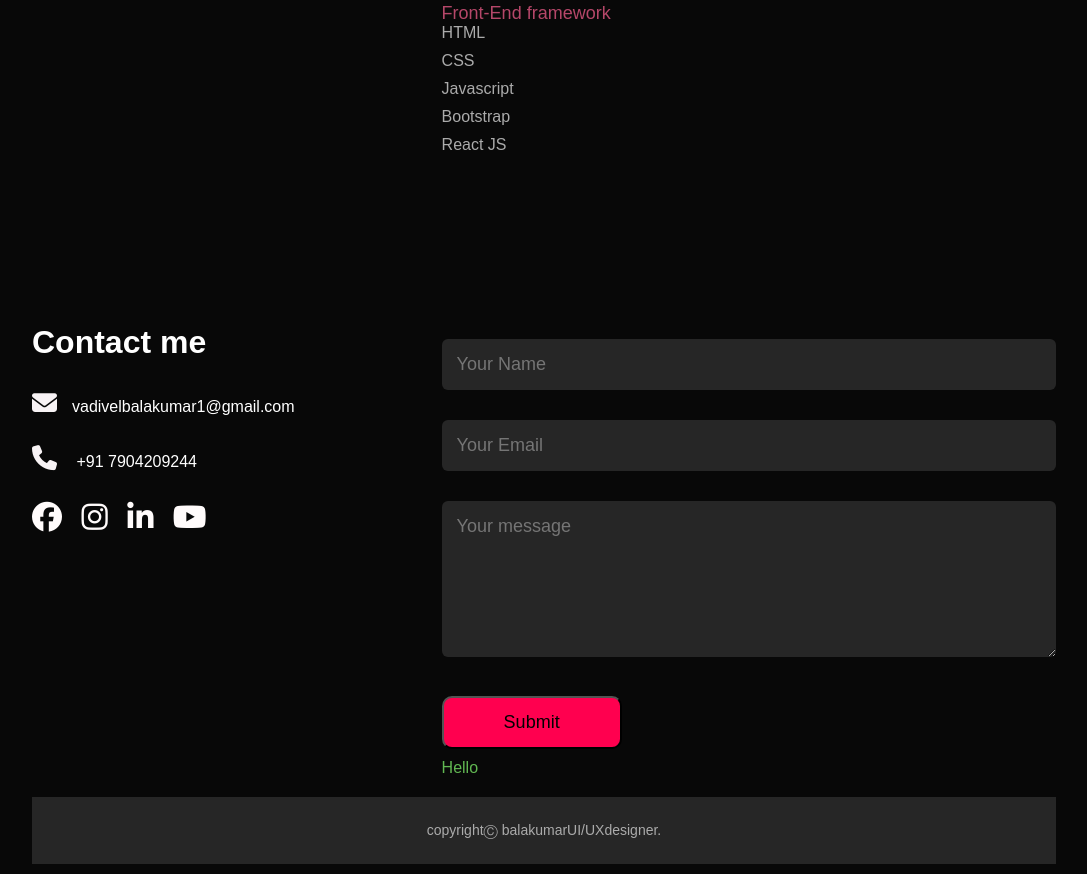
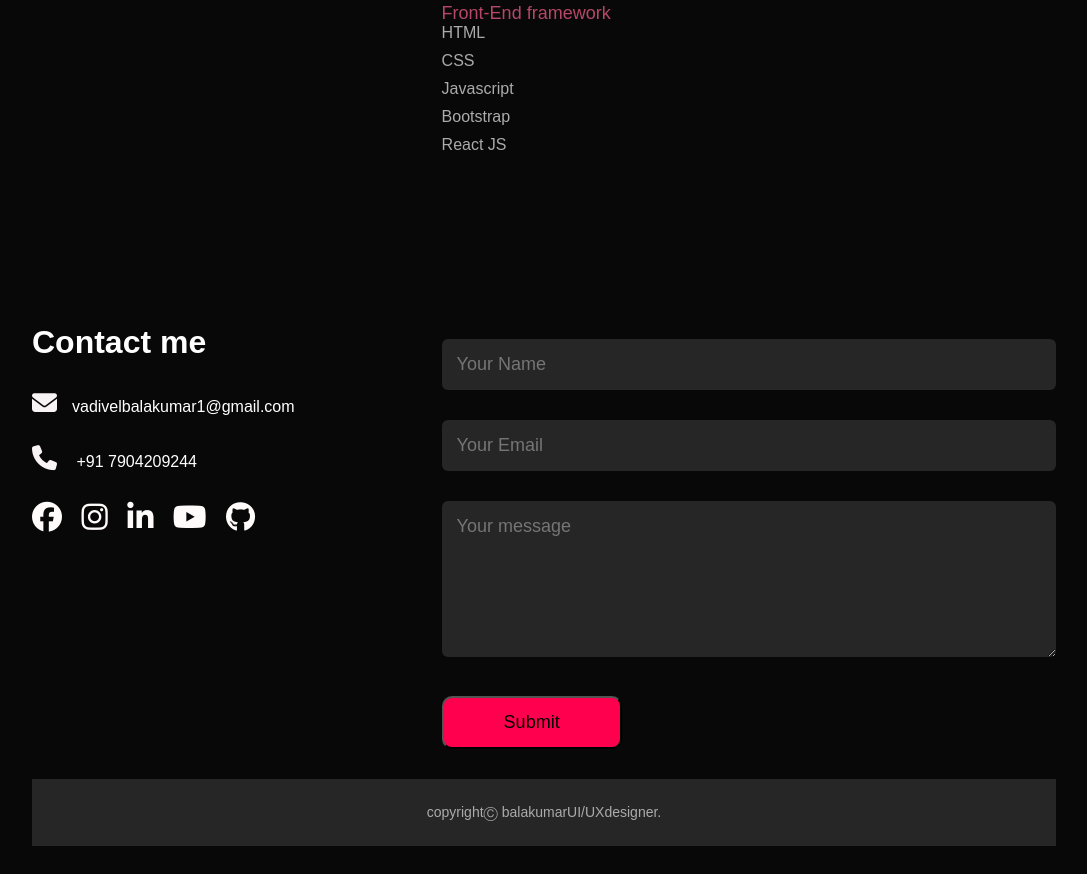
Before and after one commit to Balakumar790420/balaportfolio, a plain HTML site: page index.html in a window 1280 px wide. Shown: the part 1195-2069 px from the top of the page, without its empty margins (96-1183 px from the left). Drawn offline with Linux system fonts and the light colour scheme.

Commit message:
Update index.html

```diff
--- a/index.html
+++ b/index.html
@@ -86,6 +86,7 @@
                     <a href="https://www.instagram.com/bala_fitvibe47_official/"><i class="fab fa-instagram"></i></a>
                     <a href="https://www.linkedin.com/in/balakumar-v-39a1b1246/"><i class="fab fa-linkedin-in"></i></a>
                     <a href="https://www.youtube.com/@fitvibe47/about"><i class="fab fa-youtube"></i></a>
+                    <a href="https://github.com/Balakumar790420"><i class="fa-brands fa-github"></i></a>
                 </div>
             </div>
                 <div class="contact-right">
@@ -95,7 +96,7 @@
                     <textarea name="Message" rows="6" placeholder="Your message"></textarea>
                     <button type="submit" class="btn btn2">Submit</button>
                 </form>
-                <span id="msg">Hello</span>
+                <span id="msg"></span>
             </div>
             <div class="copyright">
 <p>copyrightⒸ balakumarUI/UXdesigner.</p>
```
